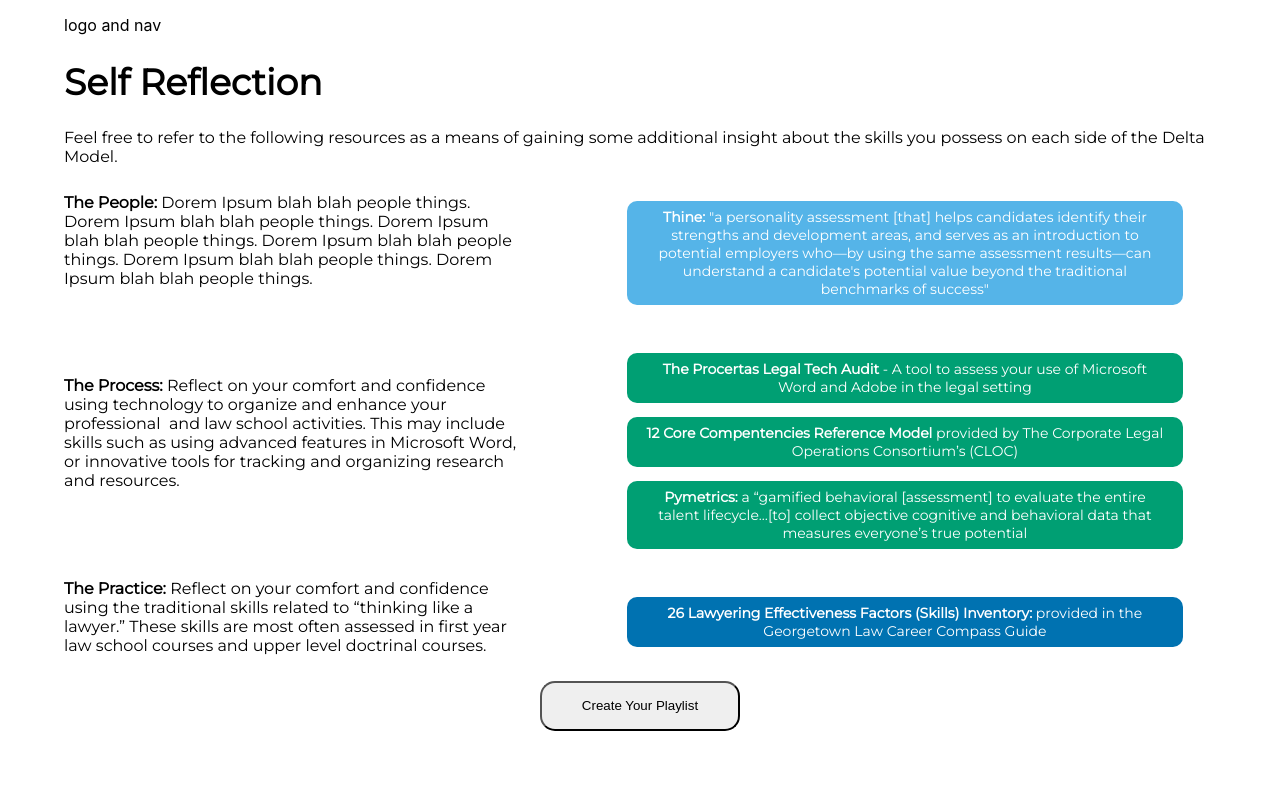
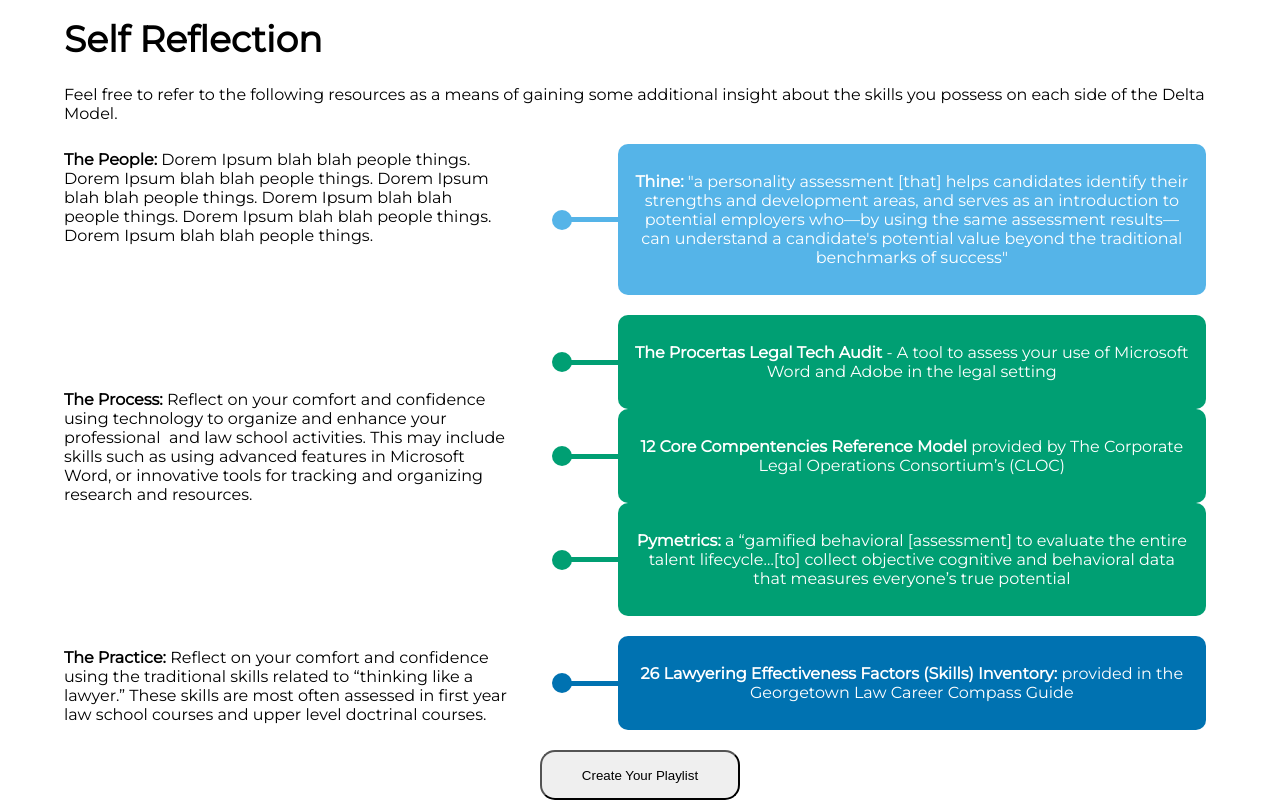
Before and after one commit to cs394-s23/delta-lab, a React (Create React App) app: page / in a window 1280 px wide. Shown: the part 1697-2497 px from the top of the page. Before the commit the page ends 2470 px from the top, so only its background shows below. Built offline with nearby package versions, Linux system fonts and the light colour scheme.

Commit message:
trying to add arrows to self-reflection page

```diff
--- a/src/App.css
+++ b/src/App.css
@@ -206,7 +206,7 @@
   flex-direction: column;
   flex-basis: 40%;
   justify-content: space-between;
-  margin-right: 8%;
+  margin-right: 3%;
   font-size: 16px;
   font-family: 'Montserrat', sans-serif;
 
@@ -214,7 +214,7 @@
 .ppp-reflect-links {
   display: flex;
   flex-direction: column;
-  flex-basis: 50%;
+  flex-basis: 60%;
   justify-content: space-between;
 }
 
@@ -229,36 +229,27 @@
   font-family: 'Montserrat', sans-serif;
   margin: 10px;
 }
-.reflect-link-people{
-  background-color: #55B4E8;
-  border-radius: 10px;
-  padding-right: 15px;
-  padding-left: 15px;
-
-  text-align: center;
-}
-.reflect-link-process {
-  background-color: #009F73;
+.reflect-link {
+  flex-basis: 90%;
   border-radius: 10px;
   padding-right: 15px;
   padding-left: 15px;
   text-align: center;
+}
+
+.people-links .reflect-link, .people-links .arrow, .people-links .arrow::before {
+  background-color: #55B4E8;
+}
+.process-links .reflect-link, .process-links .arrow, .process-links .arrow::before {
+  background-color: #009F73;
+}
+.practice-links .reflect-link, .practice-links .arrow, .practice-links .arrow::before{
+  background-color: #0072B1;
 
 }
-
 .ppp-reflect-links p {
-  padding-top: 7px;
-  padding-bottom: 7px;
-}
-
-
-.reflect-link-practice {
-  background-color: #0072B1;
-  border-radius: 10px;
-  text-align: center;
-  padding-right: 15px;
-  padding-left: 15px;
-
+  padding: 12px 2px;
+  font-size: 16px;
 }
 
 .create {
@@ -268,3 +259,33 @@
   height : 50px;
 
 }
+
+.flex-container {
+  display: flex;
+  align-items: center;
+}
+
+.arrow {
+  position: relative;
+  flex-basis: 10%;
+  width: 100px;
+  height: 5px;
+  /* background-color: #55B4E8; */
+}
+.arrow::before {
+  content: '';
+  position: absolute;
+  width: 20px;
+  height: 20px;
+  border-radius: 50%;
+}
+
+.arrow::before {
+  top: -150%;
+  left: -5%;
+  /* transform: translateX(-50%); */
+}
+
+.arrow {
+
+}
--- a/src/components/SelfReflection.jsx
+++ b/src/components/SelfReflection.jsx
@@ -42,7 +42,9 @@
           </div>
           <div className = "ppp-reflect-links">
             <div className = "reflect-links people-links">
-                <div className = "reflect-link-people">
+              <div className="flex-container">
+                <div className="arrow"></div>
+                <div className = "reflect-link">
                   <p>
                     <strong>Thine:</strong> "a personality assessment [that] helps candidates identify their strengths and development areas, and serves as
                     an introduction to potential employers who—by using the same assessment results—can understand a candidate's potential value
@@ -50,22 +52,35 @@
                   </p>
                 </div>
               </div>
+              </div>
               <div className = "reflect-links process-links" id = "reflect-sources">
-                <div className = "reflect-link-process">
+                <div className="flex-container">
+                  <div className="arrow"></div>
+                  <div className = "reflect-link">
                     <p><strong>The Procertas Legal Tech Audit </strong>- A tool to assess your use of Microsoft Word and Adobe in the legal setting</p>
                   </div>
-                <div className = "reflect-link-process">
+                </div>
+                <div className="flex-container">
+                <div className="arrow"></div>
+                  <div className = "reflect-link">
                     <p><strong>12 Core Compentencies Reference Model </strong>provided by The Corporate Legal Operations Consortium’s (CLOC)</p>
                   </div>
-                <div className = "reflect-link-process">
+                </div>
+                <div className="flex-container">
+                  <div className="arrow"></div>
+                  <div className = "reflect-link">
                     <p> <strong>Pymetrics:</strong> a “gamified behavioral [assessment] to evaluate the entire talent lifecycle…[to] collect objective cognitive and
                       behavioral data that measures everyone’s true potential
                     </p>
                   </div>
                 </div>
+              </div>
               <div className = "reflect-links practice-links">
-                <div className = "reflect-link-practice">
+                  <div className="flex-container">
+                  <div className="arrow"></div>
+                  <div className = "reflect-link">
                     <p><strong>26 Lawyering Effectiveness Factors (Skills) Inventory: </strong>provided in the Georgetown Law Career Compass Guide</p>
+                  </div>
                 </div>
               </div>
           </div>
```
Lines whose indentation alone changed are shown as unchanged.
